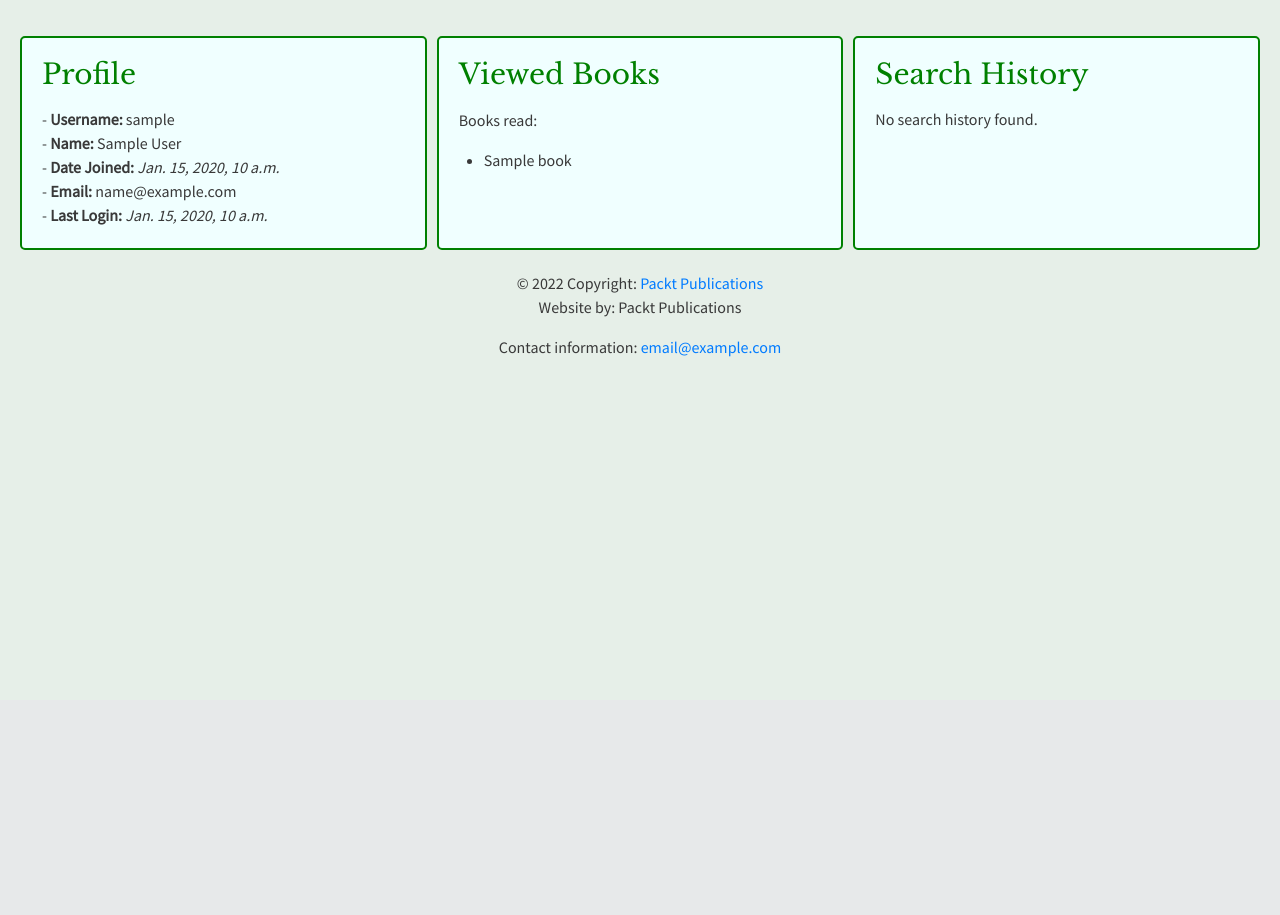
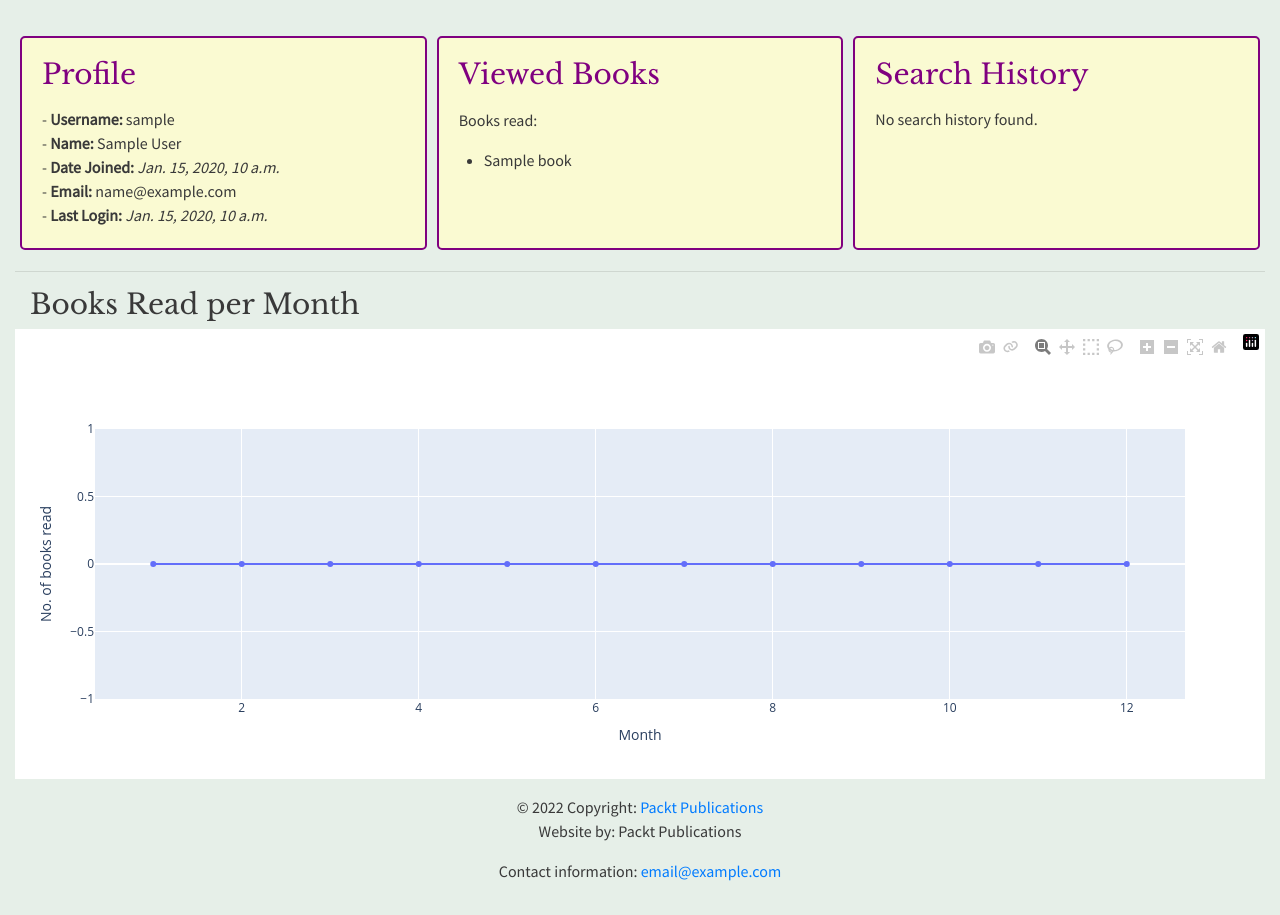
Before and after one commit to Henrique42/Booklogs, a Django app: page /accounts/profile/ in a window 1280 px wide. Shown: the part 100-1015 px from the top of the page. Before the commit the page ends 457 px from the top, so only its background shows below. Run offline with Django 5.2, Linux system fonts and the light colour scheme; a user stored in the database is signed in; tables that the repository leaves empty hold one stand-in row (values such as "Sample post"); some libraries are stand-ins or nearby versions.

Commit message:
Added graph of books read per month on the user profile + xlsx export of all the books reviewed by the current user (Chapter 13)

```diff
--- a/booklogs/book_management/urls.py
+++ b/booklogs/book_management/urls.py
@@ -7,7 +7,7 @@ urlpatterns = [
     path('entry_success', FormSuccessView.as_view(), name='form_success'),
     #Optional CRUD urls
     path('book_record_create', BookCreateView.as_view(), name='book_create'),
-    path('book_record_detail/<int:pk>', BookRecordDetailView.as_view(), name='book_detail'),
+    path('book_record_detail/<int:pk>', BookRecordDetailView.as_view(), name='book_view'),
     path('book_record_update/<int:pk>', BookUpdateView.as_view(), name='book_update'),
     path('book_record_delete/<int:pk>', BookDeleteView.as_view(), name='book_delete')
 ]
--- a/booklogs/booklogs/urls.py
+++ b/booklogs/booklogs/urls.py
@@ -4,6 +4,7 @@ from django.conf.urls.static import static
 from django.contrib import admin, auth
 from django.urls import include, path
 
+import booklogs.views
 import reviews.views
 
 # Website urls
@@ -23,6 +24,8 @@ urlpatterns = [
         auth.views.PasswordResetCompleteView.as_view(),
         name="password_reset_complete",
     ),
+    # Export read books by the current user
+    path('accounts/profile/reading_history', booklogs.views.reading_history, name='reading_history'),
     #Includes the profile view
     path("accounts/profile/", profile, name="profile"),
     #Includes the urls for the review app
--- /dev/null
+++ b/booklogs/booklogs/utils.py
@@ -0,0 +1,32 @@
+import datetime
+
+from django.db.models import Count
+from reviews.models import Review
+
+def get_books_read_by_month(username):
+    """Get the books read by the user on per month basis.
+    :param: str The username for whom the books needs to be returned
+    :return: dict of month wise books read
+    """
+
+    current_year =datetime.datetime.now().year
+
+    books = Review.objects.filter(
+        creator__username__contains=username,
+        date_created__year=current_year
+    ).values('date_created__month').annotate(book_count=Count('book__title'))
+
+    return books
+
+def get_books_read(username):
+    """Get the list of the books read by a user.
+    :param: str username for whom the book records should be returned
+    :return: list of dict of books read and date of posting the review
+    """
+
+    books = Review.objects.filter(creator__username__contains=username).all()
+
+    return [{
+        'title': book_read.book.title,
+        'completed_on': book_read.date_created
+    } for book_read in books]
--- a/booklogs/booklogs/views.py
+++ b/booklogs/booklogs/views.py
@@ -1,7 +1,72 @@
+from io import BytesIO
+import xlsxwriter
+
 from django.contrib.auth.decorators import login_required
+from django.http import HttpResponse
 from django.shortcuts import render
+
+from plotly.offline import plot
+import plotly.graph_objects as graphs
+from .utils import get_books_read_by_month, get_books_read
 
 #Renders the proview template
 @login_required
 def profile(request):
-    return render(request, 'profile.html')
+    user = request.user
+    permissions = user.get_all_permissions()
+    # Get the books read in different months this year
+    books_read_by_month = get_books_read_by_month(user.username)
+
+    # Initialize the Axis for graphs
+    # X-Axis is months, Y-Axis is books read
+    months = [i+1 for i in range(12)]
+    books_read = [0 for _ in range(12)]
+
+    # Set the value foe books read per month on Y-Axis
+    for num_books_read in books_read_by_month:
+        list_index = num_books_read['date_created__month'] - 1
+        books_read[list_index] = num_books_read['book_count']
+
+    # Generate a scatter plot HTML
+    figure = graphs.Figure()
+    scatter = graphs.Scatter(x=months, y=books_read)
+    figure.add_trace(scatter)
+    figure.update_layout(xaxis_title='Month', yaxis_title='No. of books read')
+    plot_html = plot(figure, output_type='div')
+
+    # Add to template
+    return render(request, 'profile.html', {
+        'user': user,
+        'permissions': permissions,
+        'books_read_plot': plot_html
+    })
+
+# Export the books read by the current user by a xlsx file
+@login_required
+def reading_history(request):
+    user = request.user.username
+    books_read = get_books_read(user)
+
+    temp_file = BytesIO()
+
+    workbook = xlsxwriter.Workbook(temp_file)
+    worksheet = workbook.add_worksheet()
+
+    data = []
+
+    for book_read in books_read:
+        data.append([book_read['title'], str(book_read['completed_on'])])
+
+    for row in range(len(data)):
+        for col in range(len(data[row])):
+            worksheet.write(row, col, data[row][col])
+
+    workbook.close()
+
+    data_to_download = temp_file.getvalue()
+
+    response = HttpResponse(content_type='application/vnd.ms-excel')
+    response['Content-Disposition'] = 'attachment; filename=read_history.xlsx'
+    response.write(data_to_download)
+
+    return response
--- a/booklogs/templates/profile.html
+++ b/booklogs/templates/profile.html
@@ -13,15 +13,15 @@
 .flexrow > div { flex: 1; }
 
 .infocell {
-    border: 2px solid green;
+    border: 2px solid purple;
     border-radius: 5px;
-    background-color: azure;
+    background-color: lightgoldenrodyellow;
     padding: 5px;
     margin: 20px 5px 5px 5px;
 }
 
 .infocell h3{
-    color: green;
+    color: purple;
 }
 
 .infocell p, h3{
@@ -63,4 +63,11 @@
     </div>
   </div>
 
+  <hr>
+
+  {% autoescape off %}
+    <h3>Books Read per Month</h3>
+    {{ books_read_plot }}
+  {% endautoescape %}
+
 {% endblock %}
```
